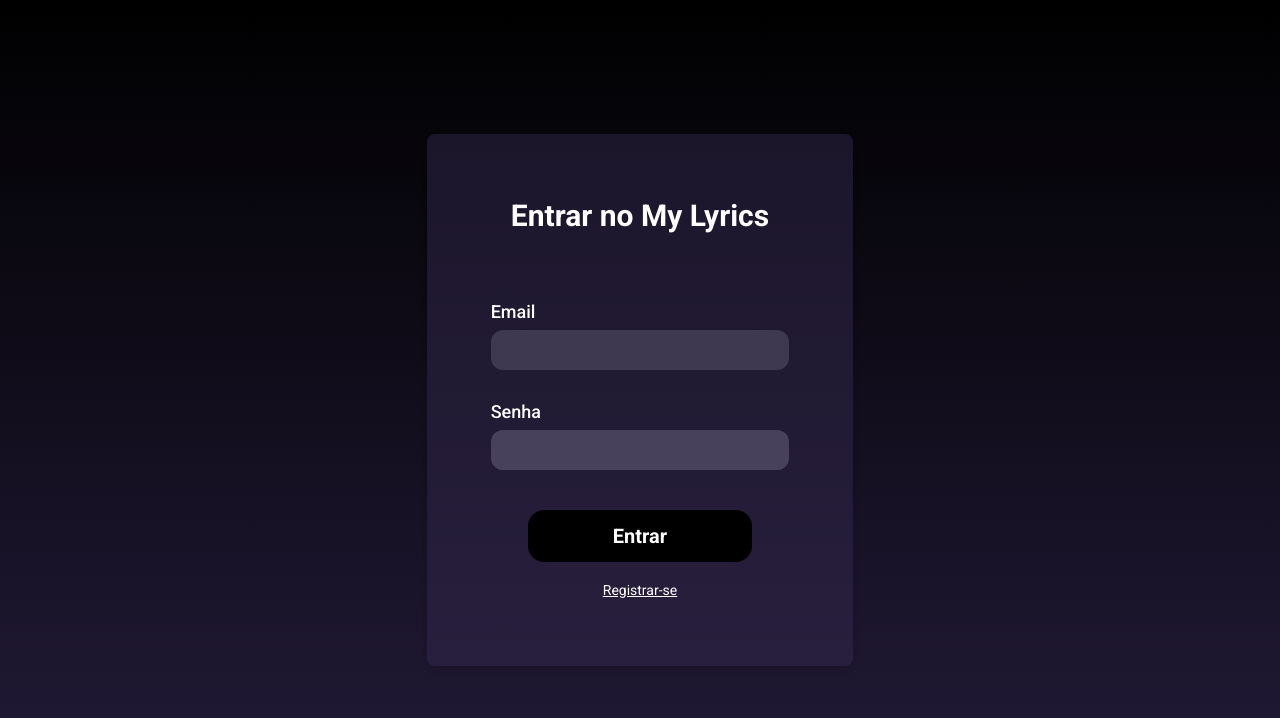
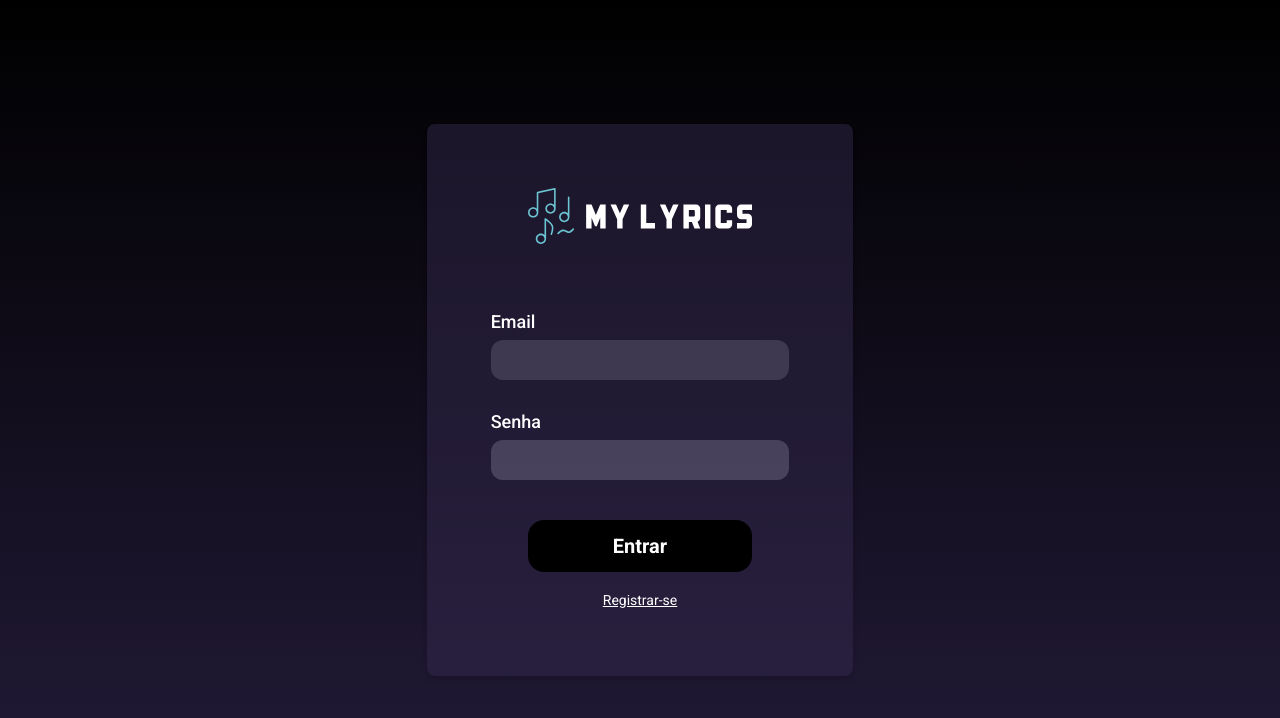
Before and after one commit to UnBArqDsw2024-1/2024.1_G10_My_Lyrics, a Next.js app in the folder frontend/: page /login in a window 1280 px wide. Shown: the top 718 px of the page. Built offline with nearby package versions, Linux system fonts and the light colour scheme.

Commit message:
feat: add logo

```diff
--- a/frontend/src/app/login/page.tsx
+++ b/frontend/src/app/login/page.tsx
@@ -1,6 +1,8 @@
 'use client';
 import React from 'react';
 import { api } from '../api';
+import Logo from '../../assets/LOGO.svg';
+import Image from 'next/image';
 
 export default function Login() {
   async function handleLogin(formData: FormData) {
@@ -22,9 +24,9 @@
   return (
     <div className="bg-gradient-to-b from-black to-[#231b39] flex items-center justify-center w-screen h-screen">
       <div className="bg-[#32284d] bg-opacity-50 p-16 rounded-lg shadow-md 2xl:w-3/12 xl:w-4/12 lg:w-5/12 md:w-6/12 w-3/4">
-        <h2 className="text-3xl font-bold text-center text-white mb-16">
-          Entrar no My Lyrics
-        </h2>
+        <div className="flex flex-col items-center justify-center">
+          <Image src={Logo} alt="Logo" className="mb-16 w-3/4" />
+        </div>
         <form action={handleLogin}>
           <div className="mb-4 pb-3">
             <label className="block text-white text-lg font-medium mb-1">
```
Also changed, not shown: frontend/src/assets/LOGO.svg (added).
